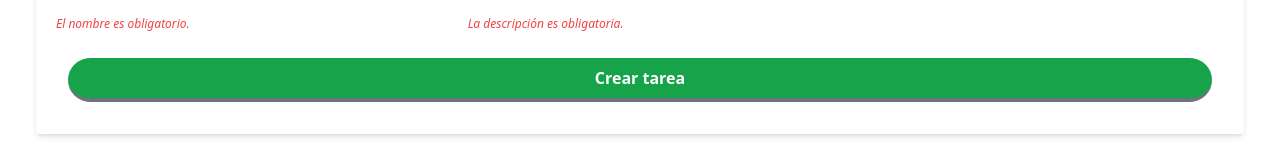
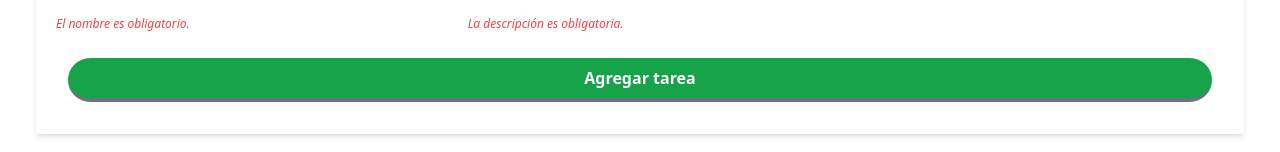
Before and after one commit to fmolinadev/frontend-op, a React (Create React App) app: page / in a window 1280 px wide. Shown: the part 284-436 px from the top of the page. Built offline with nearby package versions, Linux system fonts and the light colour scheme.

Commit message:
feat(task list): modifique las props del form de creacion de tareas

```diff
--- a/src/components/container/task_list.jsx
+++ b/src/components/container/task_list.jsx
@@ -95,7 +95,7 @@
         </div>
         <div>
           <h1 class="font-semibold text-2xl">Crear nueva tarea:</h1>
-          <AddTask add={makeTask} />
+          <AddTask add={makeTask} total={tasks.length} />
         </div>
       </div>
     </div>
```
